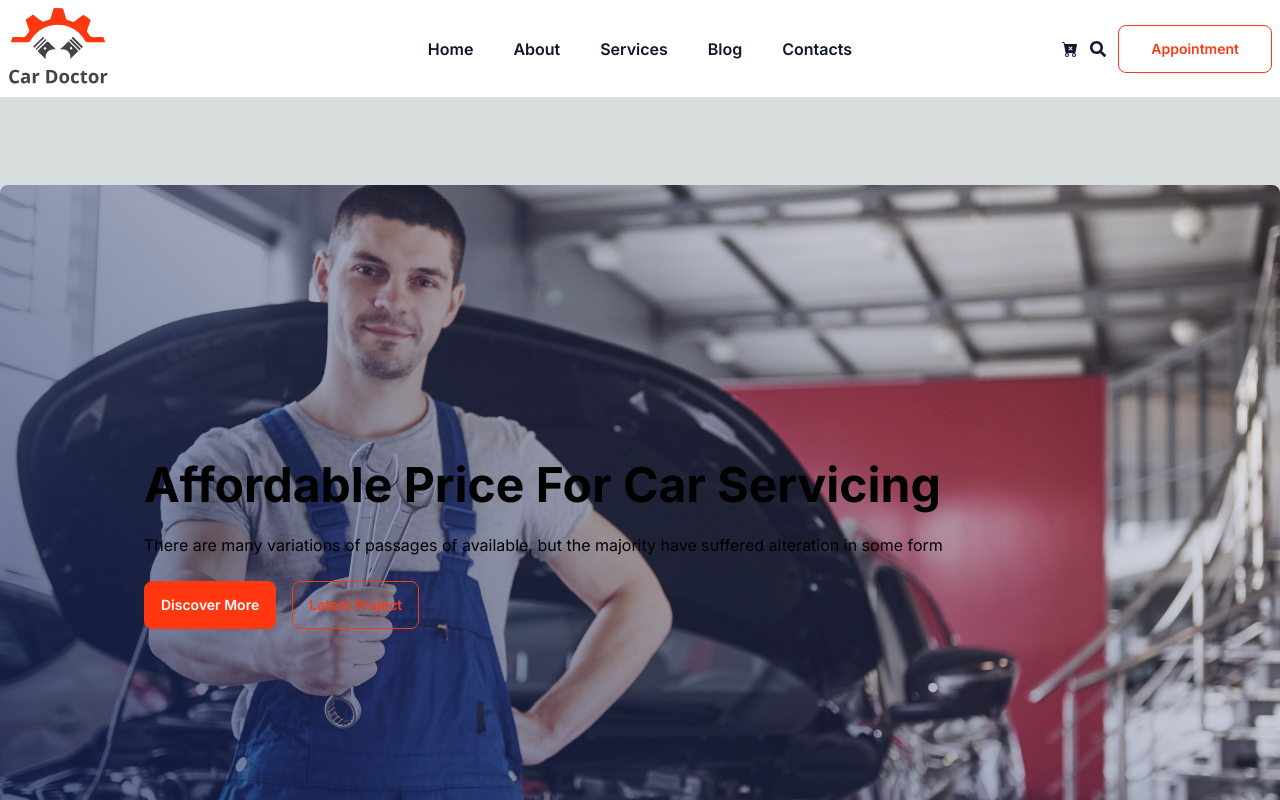
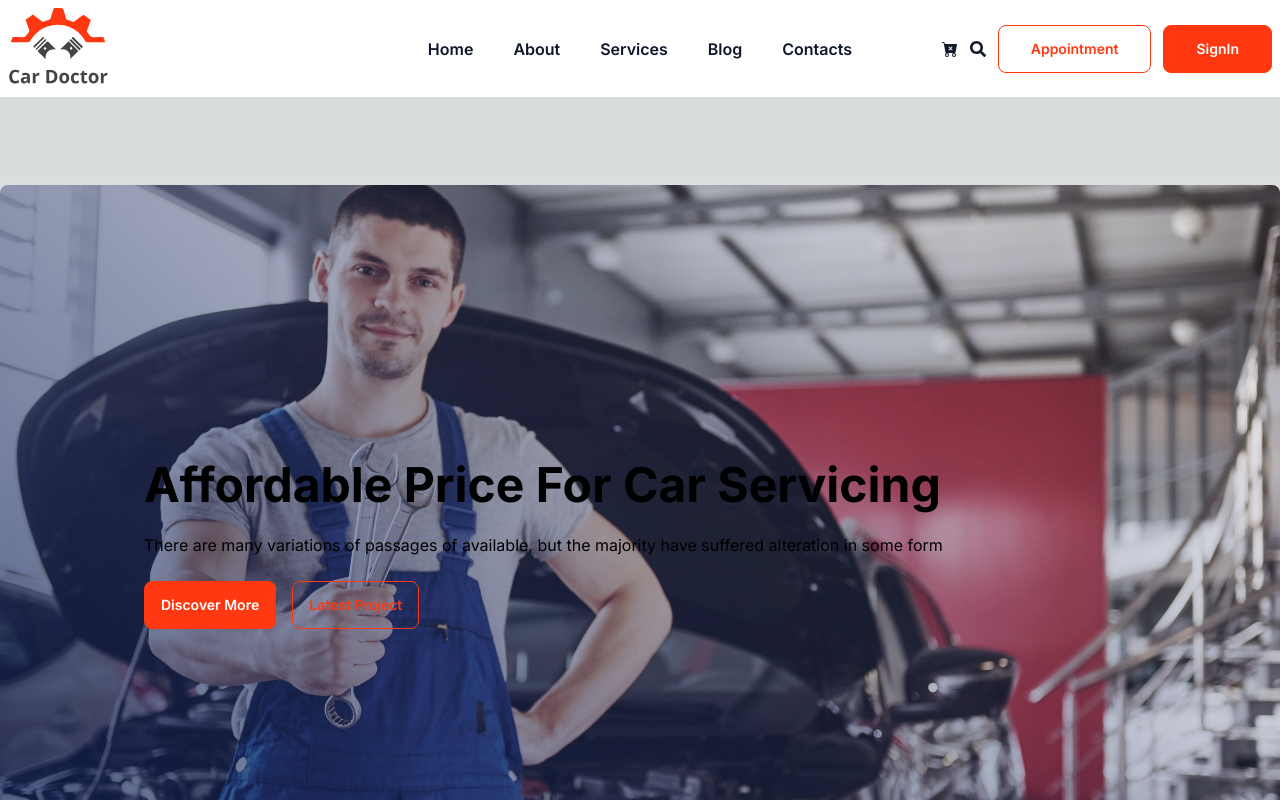
Before and after one commit to mstsurnalyakter/car-doctor-pro, a Next.js app: page / in a window 1280 px wide. Shown: the top 800 px of the page. Built offline with nearby package versions, Linux system fonts and the light colour scheme.

Commit message:
SingIn button added in navbar

```diff
--- a/src/components/shared/NavBar.jsx
+++ b/src/components/shared/NavBar.jsx
@@ -82,6 +82,7 @@ const NavBar = () => {
             <BsCartXFill className="text-lx" />
             <FaSearch className="text-lx" />
             <a className="btn btn-outline btn-primary px-8">Appointment</a>
+            <Link href={'/login'} className="btn btn-primary px-8">SignIn</Link>
           </div>
         </div>
       </div>
```
